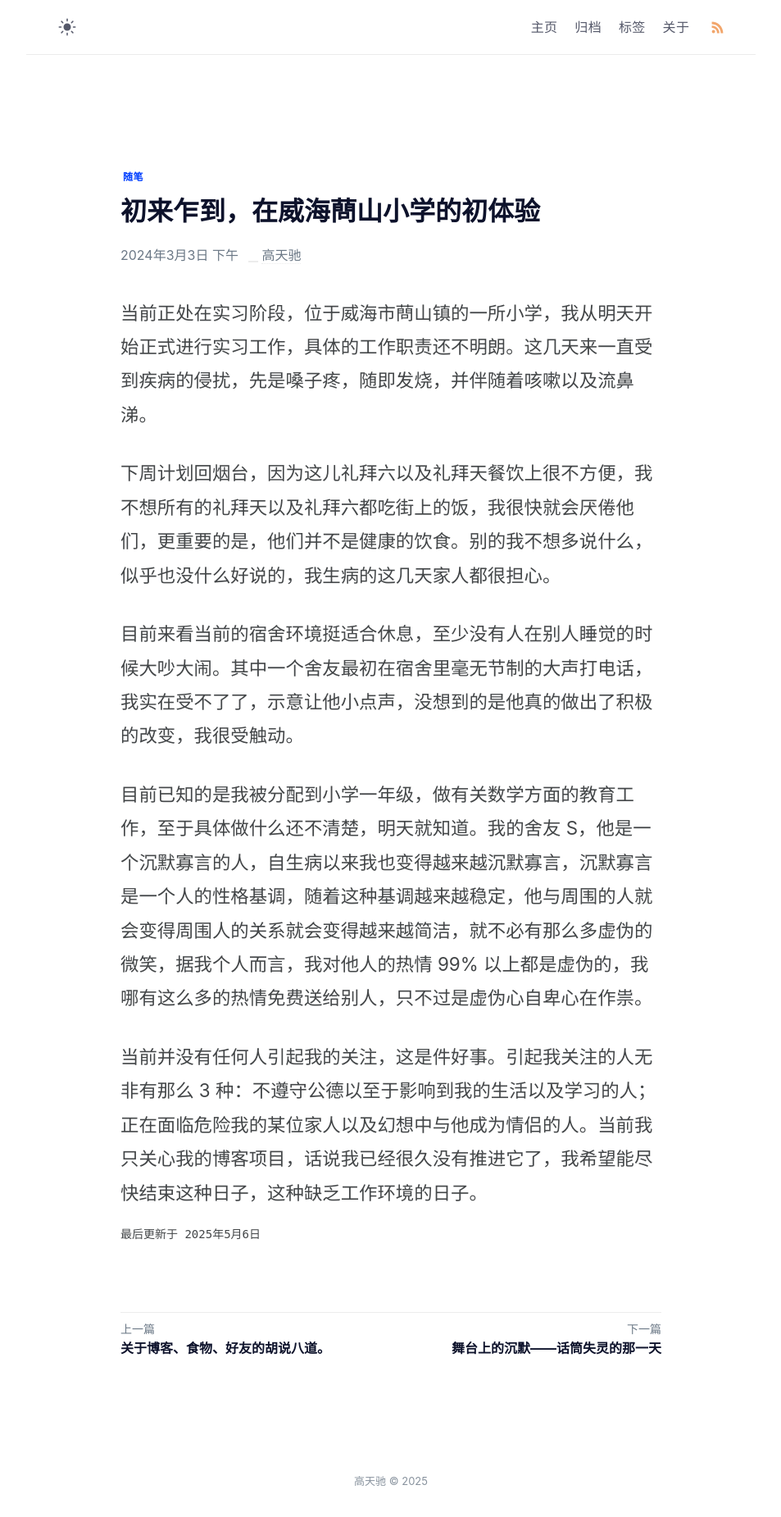
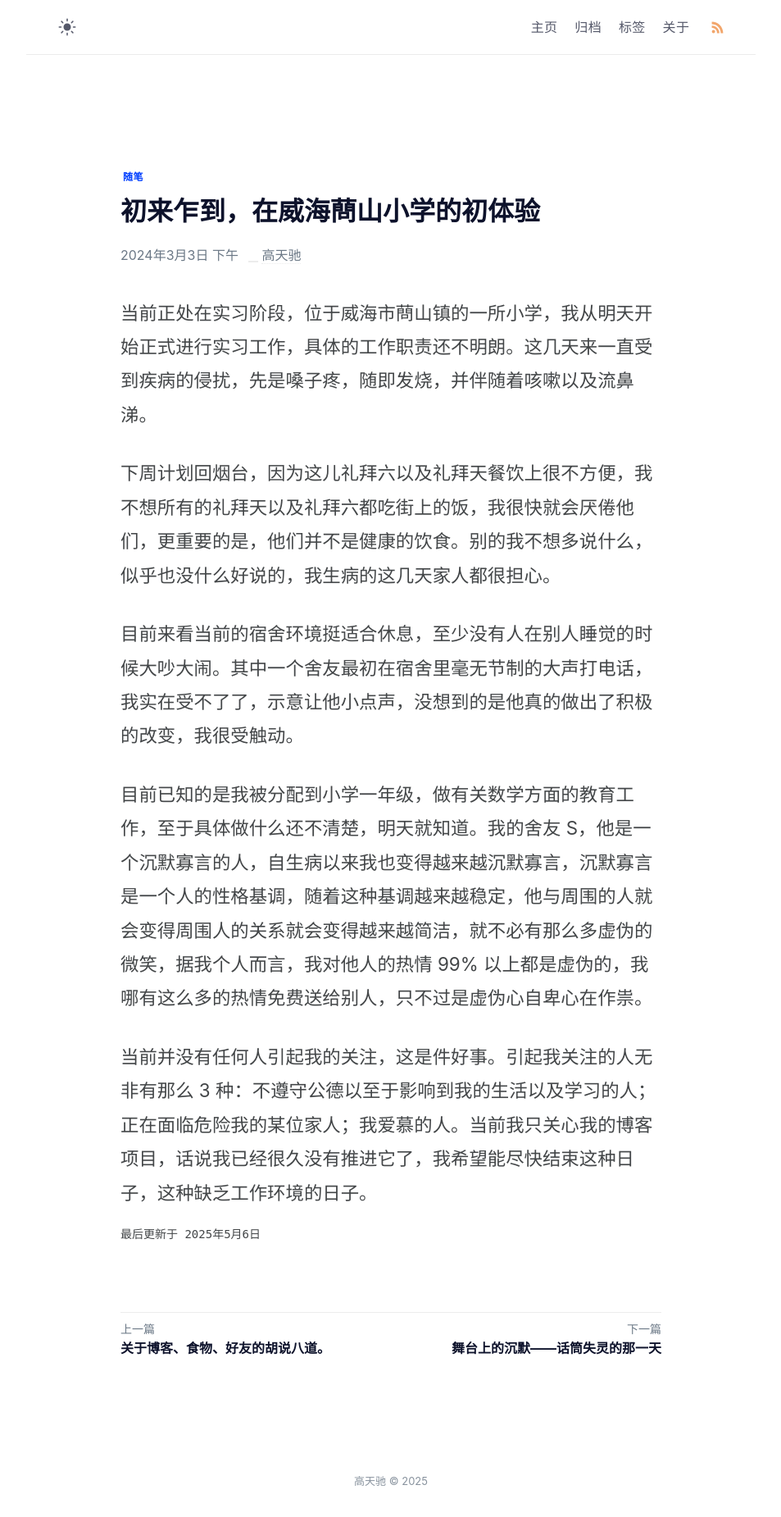
Before and after one commit to gaotianchi/gaotianchi.github.io, a Jekyll site: the page built from _posts/2024-03-03-first-impressions-at-weihaishan-primary-school.md, in a window 1280 px wide. Shown: the whole page at 82% size, without its empty margins (163-1116 px from the left). Built offline with Jekyll 4.4.1, drawn with Linux system fonts in a browser that asks for light colours.

Commit message:
vault backup: 2025-05-06 18:42:28

```diff
--- a/_posts/2024-03-03-first-impressions-at-weihaishan-primary-school.md
+++ b/_posts/2024-03-03-first-impressions-at-weihaishan-primary-school.md
@@ -22,4 +22,4 @@ title: 初来乍到，在威海蔄山小学的初体验
 
 目前已知的是我被分配到小学一年级，做有关数学方面的教育工作，至于具体做什么还不清楚，明天就知道。我的舍友 S，他是一个沉默寡言的人，自生病以来我也变得越来越沉默寡言，沉默寡言是一个人的性格基调，随着这种基调越来越稳定，他与周围的人就会变得周围人的关系就会变得越来越简洁，就不必有那么多虚伪的微笑，据我个人而言，我对他人的热情 99% 以上都是虚伪的，我哪有这么多的热情免费送给别人，只不过是虚伪心自卑心在作祟。
 
-当前并没有任何人引起我的关注，这是件好事。引起我关注的人无非有那么 3 种：不遵守公德以至于影响到我的生活以及学习的人；正在面临危险我的某位家人以及幻想中与他成为情侣的人。当前我只关心我的博客项目，话说我已经很久没有推进它了，我希望能尽快结束这种日子，这种缺乏工作环境的日子。
+当前并没有任何人引起我的关注，这是件好事。引起我关注的人无非有那么 3 种：不遵守公德以至于影响到我的生活以及学习的人；正在面临危险我的某位家人；我爱慕的人。当前我只关心我的博客项目，话说我已经很久没有推进它了，我希望能尽快结束这种日子，这种缺乏工作环境的日子。
```
